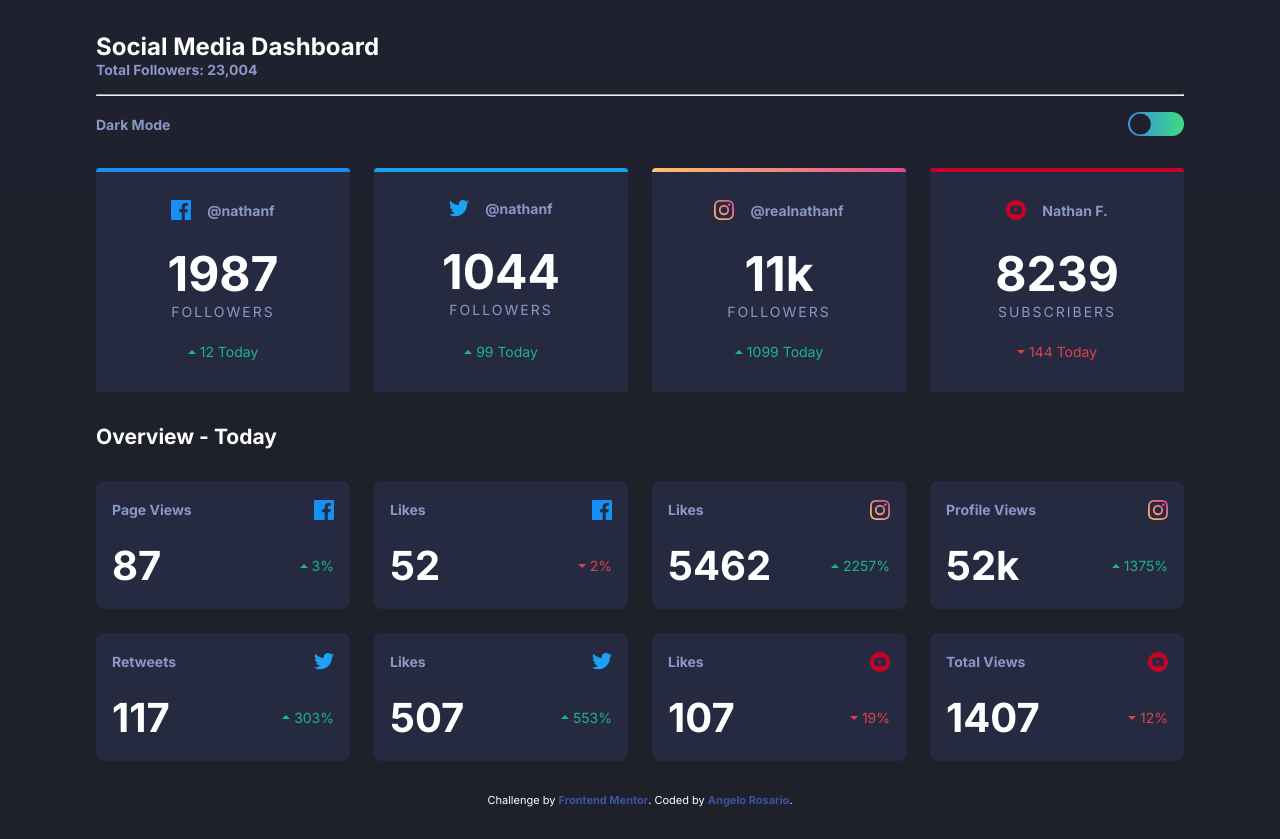
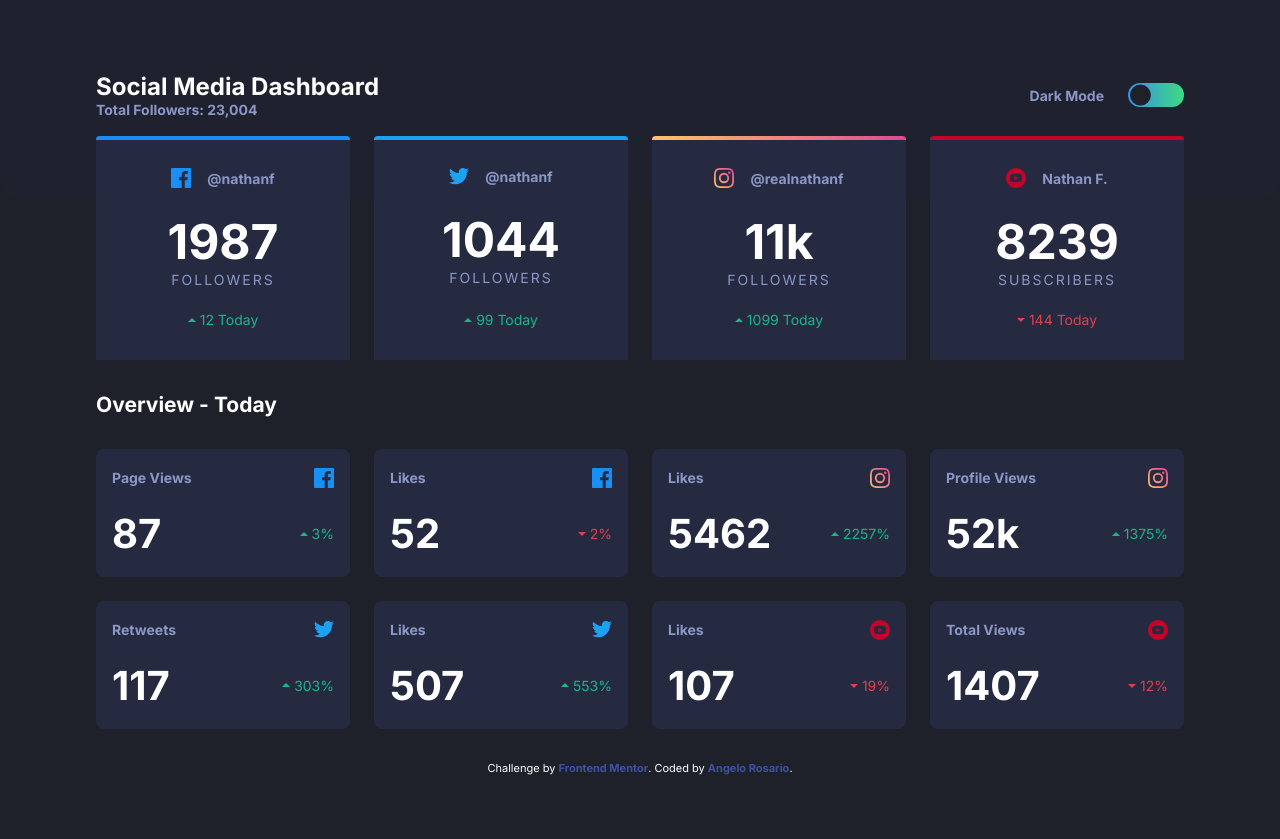
Before and after one commit to Sengsith/social-media-dashboard, a plain HTML site: page index.html in a window 1280 px wide. After the commit the page ends 807 px from the top, so only its background shows below. Drawn offline with Linux system fonts and the light colour scheme.

Commit message:
Adjusted desktop view

```diff
--- a/index.html
+++ b/index.html
@@ -12,7 +12,7 @@
 </head>
 <body class="dark-theme">
   <header >
-    <div class="width85">
+    <div class="width85 header-container">
       <div class="container">
         <h1>Social Media Dashboard</h1>
         <div class="subheader">Total Followers: 23,004</div>
--- a/src/sass/base/_typography.scss
+++ b/src/sass/base/_typography.scss
@@ -37,3 +37,9 @@ h2 {
     justify-content: flex-start;
   }
 }
+
+@media (min-width: 54rem) { // 864px
+  main {
+    margin-top: -4rem;
+  }
+}
--- a/src/sass/components/_toggle.scss
+++ b/src/sass/components/_toggle.scss
@@ -40,3 +40,10 @@
     transform: translate(-95%, -50%);
   }
 }
+
+@media (min-width: 54rem) { // 864px
+  .toggle-container {
+    justify-content: center;
+    gap: 1.5rem;
+  }
+}
--- a/src/sass/layout/_header.scss
+++ b/src/sass/layout/_header.scss
@@ -21,3 +21,18 @@ hr {
   margin-block: 1rem;
   color: var(--clr-headers);
 }
+
+@media (min-width: 54rem) { // 864px
+  hr {
+    display: none;
+  }
+  .header-container {
+    padding-top: 5vh;
+    display: flex;
+    justify-content: space-between;
+    align-items: center;
+  }
+  header {
+    height: 25vh;
+  }
+}
```
Also changed, not shown: src/sass/style.css, 1 other file.
